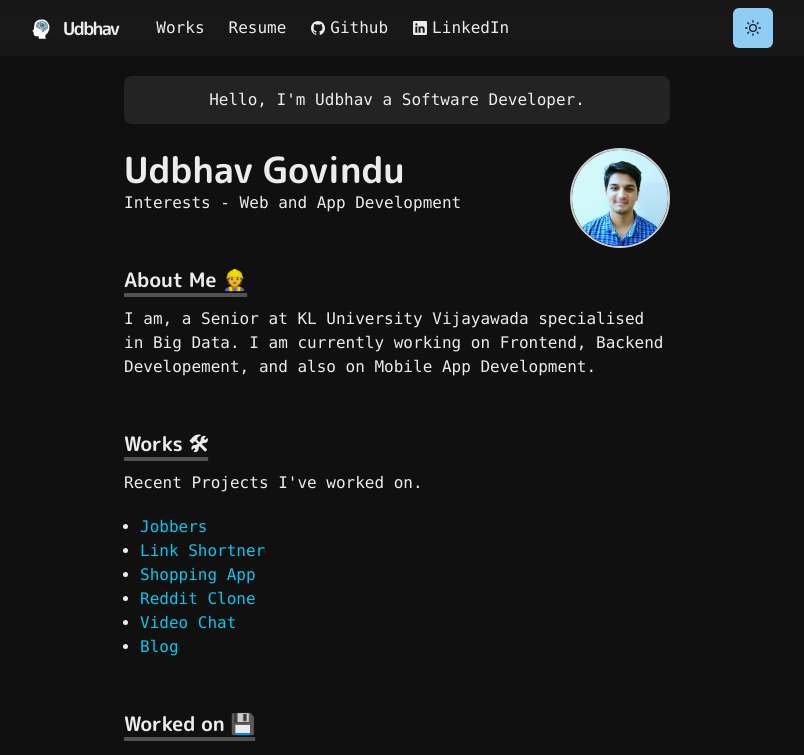
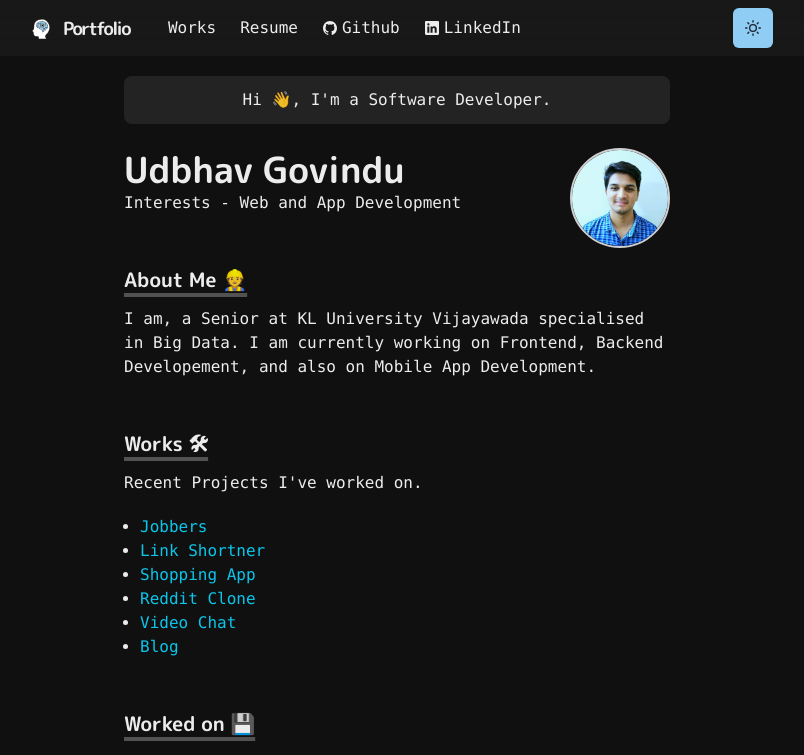
Before and after one commit to udbhav3101/portfolio-website, a Next.js app: page / in a window 1280 px wide. Shown: the top 755 px of the page, without its empty margins (243-1047 px from the left). Built offline with nearby package versions, Linux system fonts and the light colour scheme.

Commit message:
Updated resume and changed title on Navbar

```diff
--- a/components/logo.js
+++ b/components/logo.js
@@ -26,7 +26,7 @@ const Logo = () => {
             fontFamily="M PLUS ROUNDED 1c"
             fontWeight="bold"
             ml={3}>
-            Udbhav
+            Portfolio
           </Text>
         </LogoBox>
       </a>
--- a/lang/eng.json
+++ b/lang/eng.json
@@ -1,7 +1,7 @@
 {
   "mainPage.title": "Udbhav Govindu",
   "mainPage.interests": "Interests - Web and App Development",
-  "mainPage.header.content": "Hello, I'm Udbhav a Software Developer.",
+  "mainPage.header.content": "Hi 👋, I'm a Software Developer.",
   "mainPage.about": " About Me 👷",
   "mainPage.about.body": "I am, a Senior at KL University Vijayawada specialised in Big Data. I am currently working on Frontend, Backend Developement, and also on Mobile App Development.",
   "mainPage.work": "Works 🛠",
```
Also changed, not shown: 2 other files (tests, documents, lock files or other folders).
